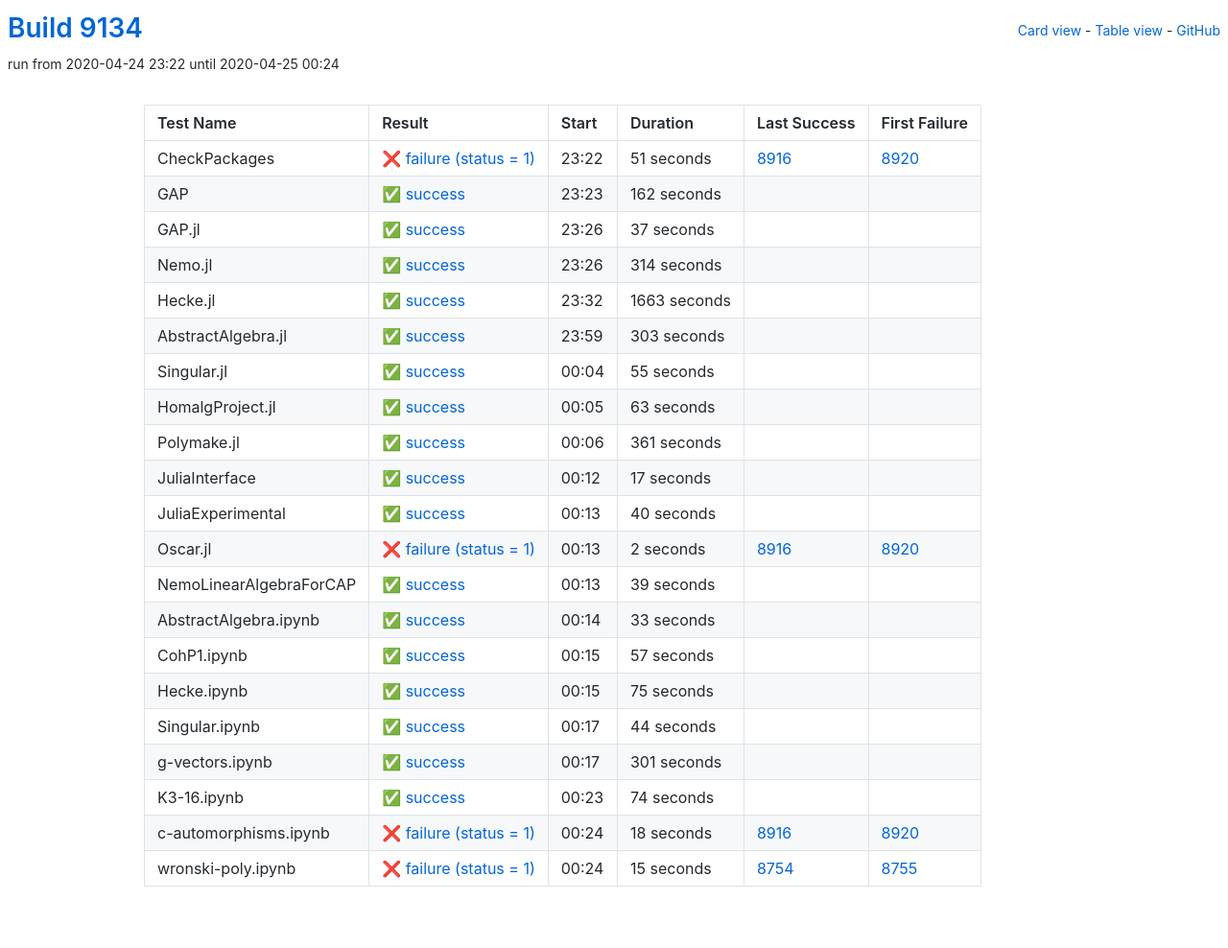
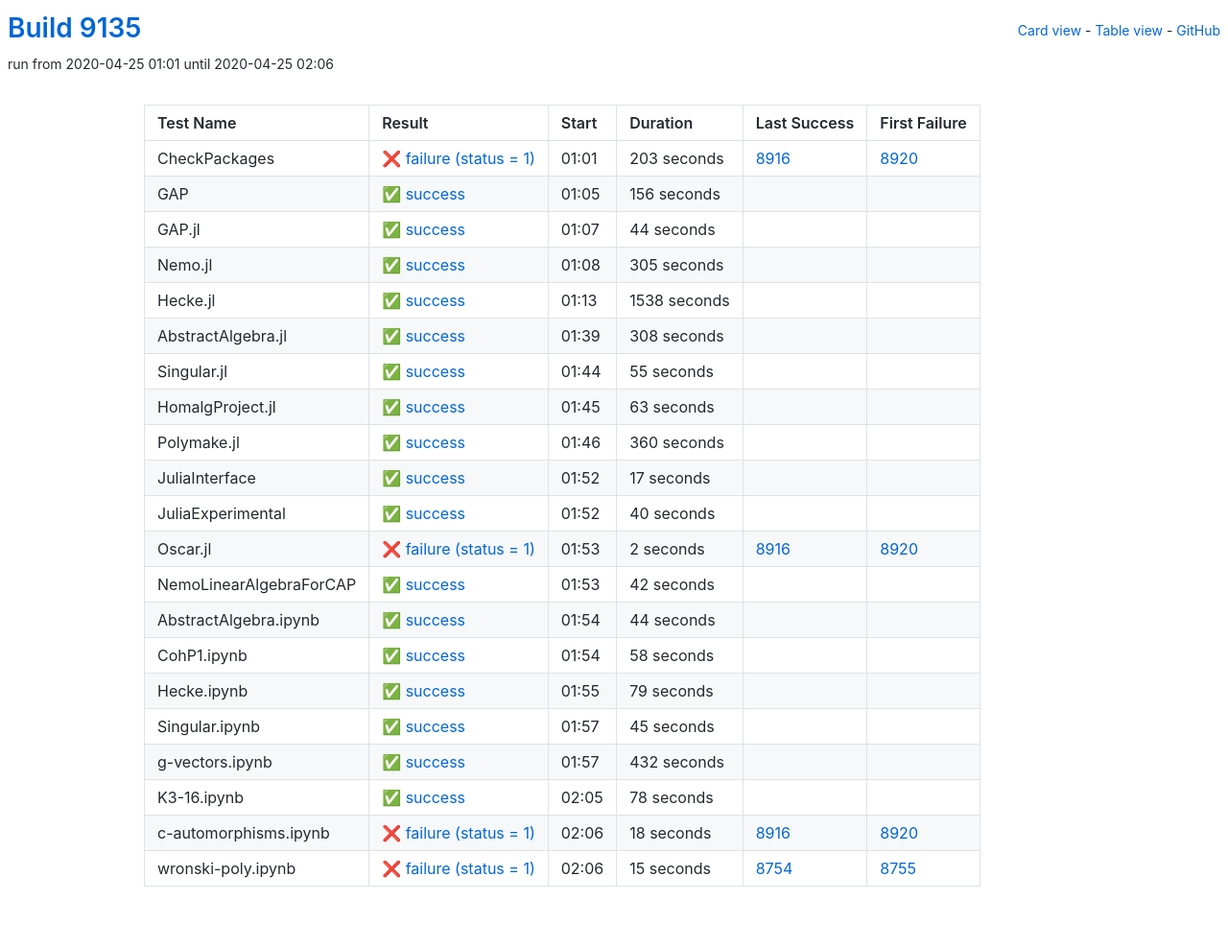
Before and after one commit to oscar-system/oscar-ci-status, a Jekyll site: the page built from table.html, in a window 1280 px wide. Shown: the whole page at 96% size. Built offline with Jekyll 4.4.1, drawn with Linux system fonts in a browser that asks for light colours.

Commit message:
Build 9135

```diff
--- a/_data/ci.yml
+++ b/_data/ci.yml
@@ -1,71 +1,71 @@
-build: 9134
-build_url: https://oscarci.mathematik.uni-kl.de/job/oscar/9134/
+build: 9135
+build_url: https://oscarci.mathematik.uni-kl.de/job/oscar/9135/
 job: oscar
 tests:
-- duration: 51
+- duration: 203
   exitcode: 1
   first_failure: 8920
   first_failure_url: https://oscarci.mathematik.uni-kl.de/job/oscar/8920/
   last_success: 8916
   last_success_url: https://oscarci.mathematik.uni-kl.de/job/oscar/8916/
-  log: https://oscarci.mathematik.uni-kl.de/job/oscar/9134/artifact/logs/build-9134/CheckPackages.log
+  log: https://oscarci.mathematik.uni-kl.de/job/oscar/9135/artifact/logs/build-9135/CheckPackages.log
   name: CheckPackages
-  start: 2020-04-24 23:22
+  start: 2020-04-25 01:01
   status: failure
   success: false
-- duration: 162
+- duration: 156
   exitcode: 0
   first_failure: false
   first_failure_url: null
   last_success: false
   last_success_url: null
-  log: https://oscarci.mathematik.uni-kl.de/job/oscar/9134/artifact/logs/build-9134/GAP.log
+  log: https://oscarci.mathematik.uni-kl.de/job/oscar/9135/artifact/logs/build-9135/GAP.log
   name: GAP
-  start: 2020-04-24 23:23
+  start: 2020-04-25 01:05
   status: success
   success: true
-- duration: 37
+- duration: 44
   exitcode: 0
   first_failure: false
   first_failure_url: null
   last_success: false
   last_success_url: null
-  log: https://oscarci.mathematik.uni-kl.de/job/oscar/9134/artifact/logs/build-9134/GAP.jl.log
+  log: https://oscarci.mathematik.uni-kl.de/job/oscar/9135/artifact/logs/build-9135/GAP.jl.log
   name: GAP.jl
-  start: 2020-04-24 23:26
+  start: 2020-04-25 01:07
   status: success
   success: true
-- duration: 314
+- duration: 305
   exitcode: 0
   first_failure: false
   first_failure_url: null
   last_success: false
   last_success_url: null
-  log: https://oscarci.mathematik.uni-kl.de/job/oscar/9134/artifact/logs/build-9134/Nemo.jl.log
+  log: https://oscarci.mathematik.uni-kl.de/job/oscar/9135/artifact/logs/build-9135/Nemo.jl.log
   name: Nemo.jl
-  start: 2020-04-24 23:26
+  start: 2020-04-25 01:08
   status: success
   success: true
-- duration: 1663
+- duration: 1538
   exitcode: 0
   first_failure: false
   first_failure_url: null
   last_success: false
   last_success_url: null
-  log: https://oscarci.mathematik.uni-kl.de/job/oscar/9134/artifact/logs/build-9134/Hecke.jl.log
+  log: https://oscarci.mathematik.uni-kl.de/job/oscar/9135/artifact/logs/build-9135/Hecke.jl.log
   name: Hecke.jl
-  start: 2020-04-24 23:32
+  start: 2020-04-25 01:13
   status: success
   success: true
-- duration: 303
+- duration: 308
   exitcode: 0
   first_failure: false
   first_failure_url: null
   last_success: false
   last_success_url: null
-  log: https://oscarci.mathematik.uni-kl.de/job/oscar/9134/artifact/logs/build-9134/AbstractAlgebra.jl.log
+  log: https://oscarci.mathematik.uni-kl.de/job/oscar/9135/artifact/logs/build-9135/AbstractAlgebra.jl.log
   name: AbstractAlgebra.jl
-  start: 2020-04-24 23:59
+  start: 2020-04-25 01:39
   status: success
   success: true
 - duration: 55
@@ -74,9 +74,9 @@ tests:
   first_failure_url: null
   last_success: false
   last_success_url: null
-  log: https://oscarci.mathematik.uni-kl.de/job/oscar/9134/artifact/logs/build-9134/Singular.jl.log
+  log: https://oscarci.mathematik.uni-kl.de/job/oscar/9135/artifact/logs/build-9135/Singular.jl.log
   name: Singular.jl
-  start: 2020-04-25 00:04
+  start: 2020-04-25 01:44
   status: success
   success: true
 - duration: 63
@@ -85,20 +85,20 @@ tests:
   first_failure_url: null
   last_success: false
   last_success_url: null
-  log: https://oscarci.mathematik.uni-kl.de/job/oscar/9134/artifact/logs/build-9134/HomalgProject.jl.log
+  log: https://oscarci.mathematik.uni-kl.de/job/oscar/9135/artifact/logs/build-9135/HomalgProject.jl.log
   name: HomalgProject.jl
-  start: 2020-04-25 00:05
+  start: 2020-04-25 01:45
   status: success
   success: true
-- duration: 361
+- duration: 360
   exitcode: 0
   first_failure: false
   first_failure_url: null
   last_success: false
   last_success_url: null
-  log: https://oscarci.mathematik.uni-kl.de/job/oscar/9134/artifact/logs/build-9134/Polymake.jl.log
+  log: https://oscarci.mathematik.uni-kl.de/job/oscar/9135/artifact/logs/build-9135/Polymake.jl.log
   name: Polymake.jl
-  start: 2020-04-25 00:06
+  start: 2020-04-25 01:46
   status: success
   success: true
 - duration: 17
@@ -107,9 +107,9 @@ tests:
   first_failure_url: null
   last_success: false
   last_success_url: null
-  log: https://oscarci.mathematik.uni-kl.de/job/oscar/9134/artifact/logs/build-9134/JuliaInterface.log
+  log: https://oscarci.mathematik.uni-kl.de/job/oscar/9135/artifact/logs/build-9135/JuliaInterface.log
   name: JuliaInterface
-  start: 2020-04-25 00:12
+  start: 2020-04-25 01:52
   status: success
   success: true
 - duration: 40
@@ -118,9 +118,9 @@ tests:
   first_failure_url: null
   last_success: false
   last_success_url: null
-  log: https://oscarci.mathematik.uni-kl.de/job/oscar/9134/artifact/logs/build-9134/JuliaExperimental.log
+  log: https://oscarci.mathematik.uni-kl.de/job/oscar/9135/artifact/logs/build-9135/JuliaExperimental.log
   name: JuliaExperimental
-  start: 2020-04-25 00:13
+  start: 2020-04-25 01:52
   status: success
   success: true
 - duration: 2
@@ -129,53 +129,20 @@ tests:
   first_failure_url: https://oscarci.mathematik.uni-kl.de/job/oscar/8920/
   last_success: 8916
   last_success_url: https://oscarci.mathematik.uni-kl.de/job/oscar/8916/
-  log: https://oscarci.mathematik.uni-kl.de/job/oscar/9134/artifact/logs/build-9134/Oscar.jl.log
+  log: https://oscarci.mathematik.uni-kl.de/job/oscar/9135/artifact/logs/build-9135/Oscar.jl.log
   name: Oscar.jl
-  start: 2020-04-25 00:13
+  start: 2020-04-25 01:53
   status: failure
   success: false
-- duration: 39
+- duration: 42
   exitcode: 0
   first_failure: false
   first_failure_url: null
   last_success: false
   last_success_url: null
-  log: https://oscarci.mathematik.uni-kl.de/job/oscar/9134/artifact/logs/build-9134/NemoLinearAlgebraForCAP.log
+  log: https://oscarci.mathematik.uni-kl.de/job/oscar/9135/artifact/logs/build-9135/NemoLinearAlgebraForCAP.log
   name: NemoLinearAlgebraForCAP
-  start: 2020-04-25 00:13
-  status: success
-  success: true
-- duration: 33
-  exitcode: 0
-  first_failure: false
-  first_failure_url: null
-  last_success: false
-  last_success_url: null
-  log: https://oscarci.mathematik.uni-kl.de/job/oscar/9134/artifact/logs/build-9134/AbstractAlgebra.ipynb.log
-  name: AbstractAlgebra.ipynb
-  start: 2020-04-25 00:14
-  status: success
-  success: true
-- duration: 57
-  exitcode: 0
-  first_failure: false
-  first_failure_url: null
-  last_success: false
-  last_success_url: null
-  log: https://oscarci.mathematik.uni-kl.de/job/oscar/9134/artifact/logs/build-9134/CohP1.ipynb.log
-  name: CohP1.ipynb
-  start: 2020-04-25 00:15
-  status: success
-  success: true
-- duration: 75
-  exitcode: 0
-  first_failure: false
-  first_failure_url: null
-  last_success: false
-  last_success_url: null
-  log: https://oscarci.mathematik.uni-kl.de/job/oscar/9134/artifact/logs/build-9134/Hecke.ipynb.log
-  name: Hecke.ipynb
-  start: 2020-04-25 00:15
+  start: 2020-04-25 01:53
   status: success
   success: true
 - duration: 44
@@ -184,31 +151,64 @@ tests:
   first_failure_url: null
   last_success: false
   last_success_url: null
-  log: https://oscarci.mathematik.uni-kl.de/job/oscar/9134/artifact/logs/build-9134/Singular.ipynb.log
-  name: Singular.ipynb
-  start: 2020-04-25 00:17
+  log: https://oscarci.mathematik.uni-kl.de/job/oscar/9135/artifact/logs/build-9135/AbstractAlgebra.ipynb.log
+  name: AbstractAlgebra.ipynb
+  start: 2020-04-25 01:54
   status: success
   success: true
-- duration: 301
+- duration: 58
   exitcode: 0
   first_failure: false
   first_failure_url: null
   last_success: false
   last_success_url: null
-  log: https://oscarci.mathematik.uni-kl.de/job/oscar/9134/artifact/logs/build-9134/g-vectors.ipynb.log
-  name: g-vectors.ipynb
-  start: 2020-04-25 00:17
+  log: https://oscarci.mathematik.uni-kl.de/job/oscar/9135/artifact/logs/build-9135/CohP1.ipynb.log
+  name: CohP1.ipynb
+  start: 2020-04-25 01:54
   status: success
   success: true
-- duration: 74
+- duration: 79
   exitcode: 0
   first_failure: false
   first_failure_url: null
   last_success: false
   last_success_url: null
-  log: https://oscarci.mathematik.uni-kl.de/job/oscar/9134/artifact/logs/build-9134/K3-16.ipynb.log
+  log: https://oscarci.mathematik.uni-kl.de/job/oscar/9135/artifact/logs/build-9135/Hecke.ipynb.log
+  name: Hecke.ipynb
+  start: 2020-04-25 01:55
+  status: success
+  success: true
+- duration: 45
+  exitcode: 0
+  first_failure: false
+  first_failure_url: null
+  last_success: false
+  last_success_url: null
+  log: https://oscarci.mathematik.uni-kl.de/job/oscar/9135/artifact/logs/build-9135/Singular.ipynb.log
+  name: Singular.ipynb
+  start: 2020-04-25 01:57
+  status: success
+  success: true
+- duration: 432
+  exitcode: 0
+  first_failure: false
+  first_failure_url: null
+  last_success: false
+  last_success_url: null
+  log: https://oscarci.mathematik.uni-kl.de/job/oscar/9135/artifact/logs/build-9135/g-vectors.ipynb.log
+  name: g-vectors.ipynb
+  start: 2020-04-25 01:57
+  status: success
+  success: true
+- duration: 78
+  exitcode: 0
+  first_failure: false
+  first_failure_url: null
+  last_success: false
+  last_success_url: null
+  log: https://oscarci.mathematik.uni-kl.de/job/oscar/9135/artifact/logs/build-9135/K3-16.ipynb.log
   name: K3-16.ipynb
-  start: 2020-04-25 00:23
+  start: 2020-04-25 02:05
   status: success
   success: true
 - duration: 18
@@ -217,9 +217,9 @@ tests:
   first_failure_url: https://oscarci.mathematik.uni-kl.de/job/oscar/8920/
   last_success: 8916
   last_success_url: https://oscarci.mathematik.uni-kl.de/job/oscar/8916/
-  log: https://oscarci.mathematik.uni-kl.de/job/oscar/9134/artifact/logs/build-9134/c-automorphisms.ipynb.log
+  log: https://oscarci.mathematik.uni-kl.de/job/oscar/9135/artifact/logs/build-9135/c-automorphisms.ipynb.log
   name: c-automorphisms.ipynb
-  start: 2020-04-25 00:24
+  start: 2020-04-25 02:06
   status: failure
   success: false
 - duration: 15
@@ -228,8 +228,8 @@ tests:
   first_failure_url: https://oscarci.mathematik.uni-kl.de/job/oscar/8755/
   last_success: 8754
   last_success_url: https://oscarci.mathematik.uni-kl.de/job/oscar/8754/
-  log: https://oscarci.mathematik.uni-kl.de/job/oscar/9134/artifact/logs/build-9134/wronski-poly.ipynb.log
+  log: https://oscarci.mathematik.uni-kl.de/job/oscar/9135/artifact/logs/build-9135/wronski-poly.ipynb.log
   name: wronski-poly.ipynb
-  start: 2020-04-25 00:24
+  start: 2020-04-25 02:06
   status: failure
   success: false
```
Also changed, not shown: README.md.
